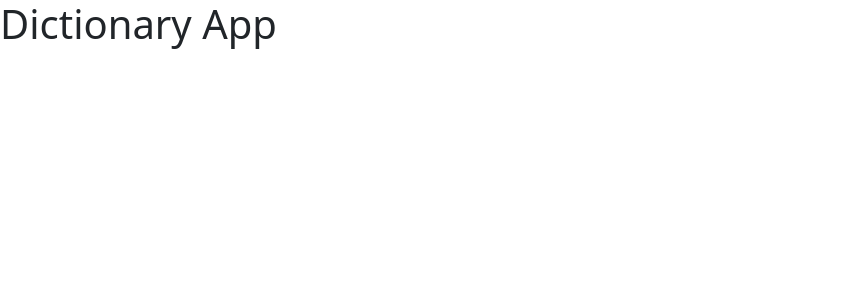
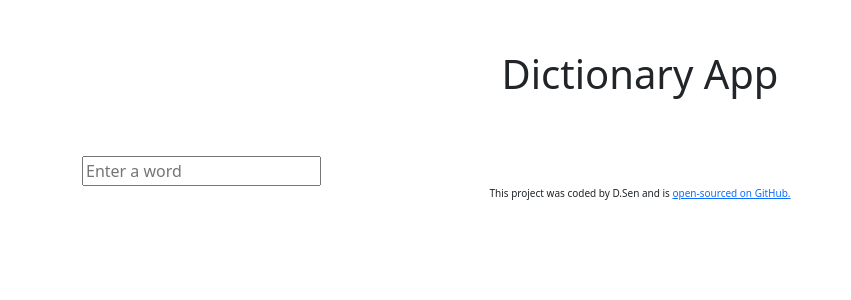
Before and after one commit to dsen12/Dictionary-App-React, a React (Create React App) app: page / in a window 1280 px wide. Shown: the top 300 px of the page, without its empty margins (0-851 px from the left). Built offline with nearby package versions, Linux system fonts and the light colour scheme.

Commit message:
added minor css. added search engine.

```diff
--- a/src/App.css
+++ b/src/App.css
@@ -0,0 +1,9 @@
+.App h1 {
+  text-align: center;
+  padding: 50px;
+}
+
+.App footer {
+  text-align: center;
+  font-size: 10px;
+}
--- a/src/App.js
+++ b/src/App.js
@@ -1,11 +1,20 @@
 import './App.css';
+import Dictionary from "./Dictionary";
 
 function App() {
   return (
     <div className="App">
-      <header className="App-header">
-        <h1>Dictionary App</h1>
-      </header>
+      <div className="container">
+        <header className="App-header">
+          <h1>Dictionary App</h1>
+        </header>
+        <main>
+          <Dictionary />
+        </main>
+        <footer>
+          This project was coded by D.Sen and is <a href='https://github.com/dsen12/react-dictionary-app' target='_blank' rel="noreferrer">open-sourced on GitHub.</a>
+        </footer>
+      </div>
     </div>
   );
 }
--- /dev/null
+++ b/src/Dictionary.js
@@ -0,0 +1,23 @@
+import React, { useState } from "react";
+import "./Dictionary.css";
+
+export default function Dictionary() {
+    let [keyword, setKeyword] = useState("")
+
+    function handleKeywordChange(event) {
+        setKeyword(event.target.value);
+    }
+
+    function search(event) {
+        event.preventDefault();
+        alert(`Searching for the definition of ${keyword}`);
+    }
+
+    return (
+        <div className="Dictionary">
+            <form onSubmit={search}>
+                <input type="search" onChange={handleKeywordChange} placeholder="Enter a word"/>
+            </form>
+        </div>
+    );
+}
```
Also changed, not shown: public/manifest.json, src/Dictionary.css (added).
